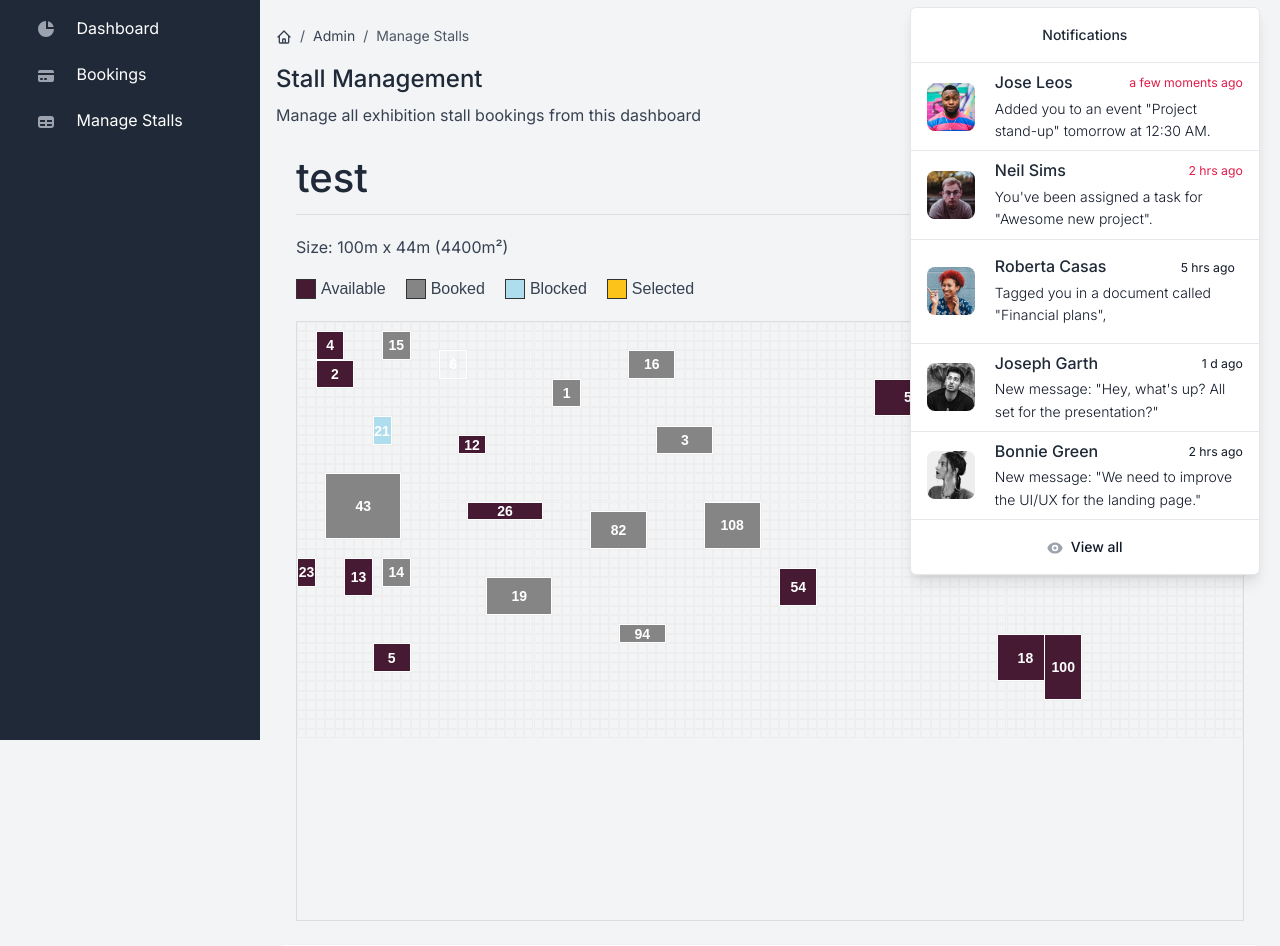
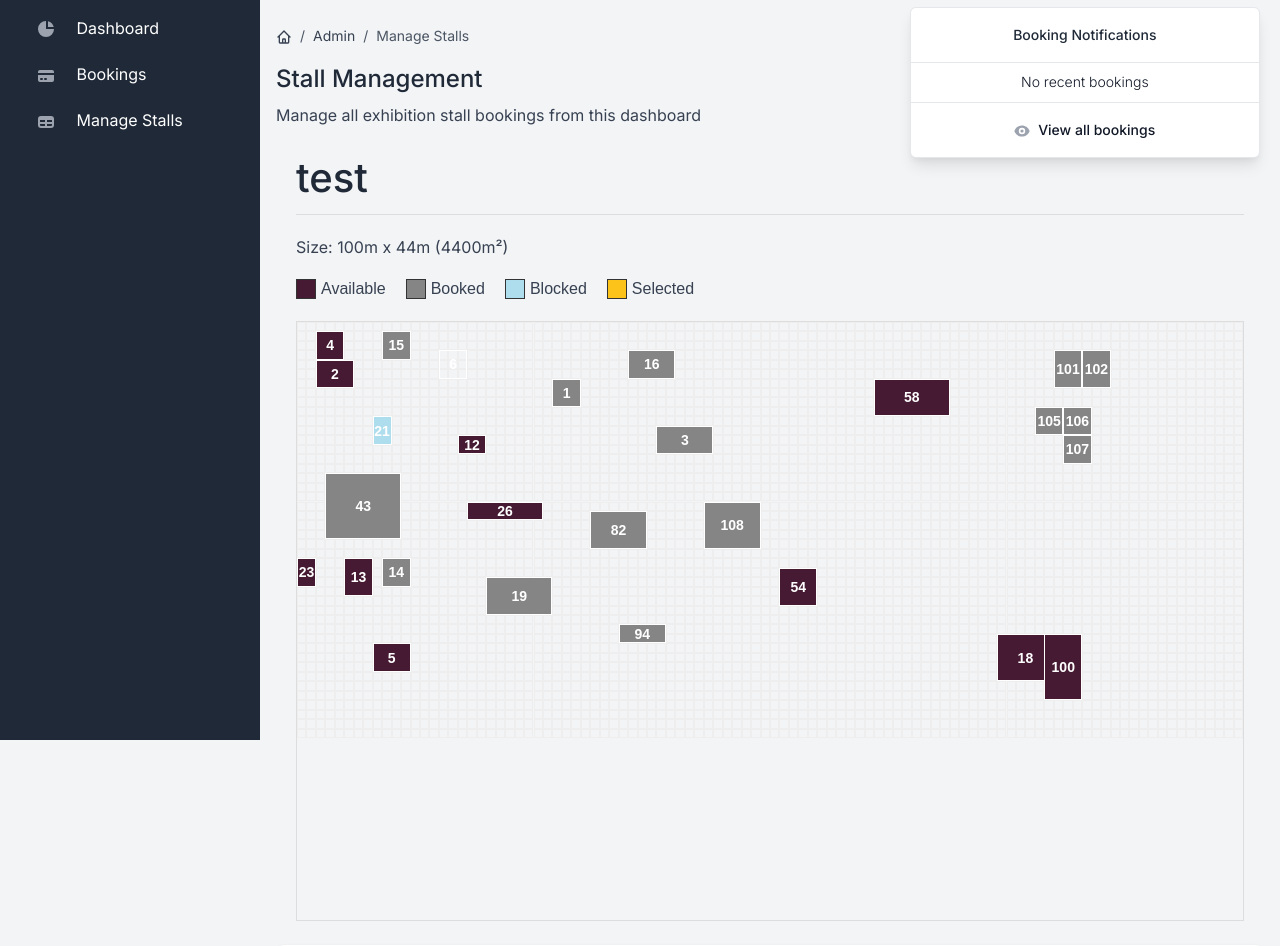
Before and after one commit to Martinjerome-i/booking, a Django app: page /admin_halls/1/manage/ in a window 1280 px wide, after a click that opens the changed part. Shown: the part 60-1006 px from the top of the page. Run offline with Django 5.2, Linux system fonts and the light colour scheme; data comes from the database, SQL or seed files in the repository; both versions use the stored data as it was after the commit; some libraries are stand-ins or nearby versions.

Commit message:
feat
update

```diff
--- a/halls/urls.py
+++ b/halls/urls.py
@@ -40,6 +40,7 @@
     path('logout/', views.admin_logout, name='admin_logout'),
     path('admin_dashboard/', views.admin_dashboard, name='admin_dashboard'),
     path('admin_booking/', views.admin_booking, name='admin_booking'),
+    path('notifications/', views.get_notifications, name='get_notifications'),
     # path('logout/', LogoutView.as_view(), name='logout'),
     path('api/verify_token/', views.verify_token, name='verify_token'),
 ]
--- a/halls/views.py
+++ b/halls/views.py
@@ -13,6 +13,7 @@
 from django.core.mail import send_mail
 from django.conf import settings
 from django.utils import timezone
+from datetime import timedelta
 from .models import Hall, Stall, Booking, ComboStall
 from django.views.decorators.http import require_POST
 from .forms import BookingForm
@@ -297,6 +298,58 @@
     }
 
     return render(request, 'home/dashboard.html', context)
+
+
+def get_notifications(request):
+    """Separate view for handling booking notifications"""
+    # Get latest 5 bookings for the notifications
+    latest_bookings = Booking.objects.all().order_by('-booking_date')[:5]
+
+    booking_notifications = []
+    for booking in latest_bookings:
+        # Get all stall numbers for this booking as a comma-separated string
+        stall_numbers = ", ".join([stall.stall_number for stall in booking.stalls.all()])
+
+        # Calculate time difference for display
+        time_diff = timezone.now() - booking.booking_date
+        if time_diff.days > 0:
+            time_display = f"{time_diff.days} days ago"
+        elif time_diff.seconds >= 3600:
+            hours = time_diff.seconds // 3600
+            time_display = f"{hours} hrs ago"
+        else:
+            minutes = time_diff.seconds // 60
+            time_display = "a few moments ago" if minutes < 5 else f"{minutes} mins ago"
+
+        # Check if this is a new notification (less than 24 hours)
+        one_day_ago = timezone.now() - timedelta(hours=24)
+        is_new = booking.booking_date >= one_day_ago
+
+        booking_notifications.append({
+            'id': booking.id,
+            'customer_name': booking.customer_name,
+            'stall_numbers': stall_numbers,
+            'time_display': time_display,
+            'booking_date': booking.booking_date,
+            'status': booking.status,
+            'is_new': is_new
+        })
+
+    # Check if there are new bookings (less than 24 hours old)
+    has_new_notifications = any(notification['is_new'] for notification in booking_notifications)
+
+    # If it's an AJAX request, return JSON
+    if request.headers.get('X-Requested-With') == 'XMLHttpRequest':
+        return JsonResponse({
+            'booking_notifications': booking_notifications,
+            'has_new_notifications': has_new_notifications
+        })
+
+    # Otherwise render a template
+    return render(request, 'home/notifications.html', {
+        'booking_notifications': booking_notifications,
+        'has_new_notifications': has_new_notifications
+    })
 
 
 def index(request):
--- a/templates/includes/navigation.html
+++ b/templates/includes/navigation.html
@@ -8,110 +8,57 @@
       <!-- Navbar links -->
       <ul class="navbar-nav align-items-center">
         <li class="nav-item dropdown">
-                      <a class="nav-link text-dark notification-bell unread dropdown-toggle" data-unread-notifications="true" href="#" role="button" data-bs-toggle="dropdown" data-bs-display="static" aria-expanded="false">
+          <a class="nav-link text-dark notification-bell {% if has_new_notifications %}unread{% endif %} dropdown-toggle"
+             data-unread-notifications="{{ has_new_notifications|lower }}"
+             href="#" role="button" data-bs-toggle="dropdown" data-bs-display="static" aria-expanded="false">
             <svg class="icon icon-sm text-gray-900" fill="currentColor" viewBox="0 0 20 20" xmlns="http://www.w3.org/2000/svg"><path d="M10 2a6 6 0 00-6 6v3.586l-.707.707A1 1 0 004 14h12a1 1 0 00.707-1.707L16 11.586V8a6 6 0 00-6-6zM10 18a3 3 0 01-3-3h6a3 3 0 01-3 3z"></path></svg>
           </a>
           <div class="dropdown-menu dropdown-menu-lg dropdown-menu-center mt-2 py-0">
             <div class="list-group list-group-flush">
-                          <a href="#" class="text-center text-primary fw-bold border-bottom border-light py-3">Notifications</a>
-                          <a href="#" class="list-group-item list-group-item-action border-bottom">
+              <a href="#" class="text-center text-primary fw-bold border-bottom border-light py-3">Booking Notifications</a>
+
+              {% for notification in booking_notifications %}
+              <div class="list-group-item list-group-item-action border-bottom">
                 <div class="row align-items-center">
                   <div class="col-auto">
-                                  <!-- Avatar -->
-                                  <img alt="Image placeholder" src="/static/assets/img/team/profile-picture-1.jpg" class="avatar-md rounded">
+                    <!-- Booking icon -->
+                    <div class="avatar-md bg-primary rounded d-flex align-items-center justify-content-center">
+                      <svg class="icon icon-sm text-white" fill="currentColor" viewBox="0 0 20 20" xmlns="http://www.w3.org/2000/svg">
+                        <path fill-rule="evenodd" d="M6 2a1 1 0 00-1 1v1H4a2 2 0 00-2 2v10a2 2 0 002 2h12a2 2 0 002-2V6a2 2 0 00-2-2h-1V3a1 1 0 10-2 0v1H7V3a1 1 0 00-1-1zm0 5a1 1 0 000 2h8a1 1 0 100-2H6z" clip-rule="evenodd"></path>
+                      </svg>
+                    </div>
                   </div>
                   <div class="col ps-0 ms-2">
                     <div class="d-flex justify-content-between align-items-center">
                       <div>
-                                        <h4 class="h6 mb-0 text-small">Jose Leos</h4>
+                        <h4 class="h6 mb-0 text-small">{{ notification.customer_name }}</h4>
                       </div>
                       <div class="text-end">
-                                        <small class="text-danger">a few moments ago</small>
+                        <small class="{% if notification.status == 'booked' %}text-success{% elif notification.status == 'cancelled' %}text-danger{% else %}text-warning{% endif %}">{{ notification.time_display }}</small>
                       </div>
                     </div>
-                                  <p class="font-small mt-1 mb-0">Added you to an event "Project stand-up" tomorrow at 12:30 AM.</p>
+                    <p class="font-small mt-1 mb-0">
+                      {% if notification.status == 'booked' %}
+                        Stall {{ notification.stall_numbers }} booked.
+                      {% elif notification.status == 'cancelled' %}
+                        Booking cancelled for stall {{ notification.stall_numbers }}.
+                      {% else %}
+                        Stall {{ notification.stall_numbers }} blocked.
+                      {% endif %}
+                    </p>
                   </div>
                 </div>
-                          </a>
-                          <a href="#" class="list-group-item list-group-item-action border-bottom">
-                            <div class="row align-items-center">
-                                <div class="col-auto">
-                                  <!-- Avatar -->
-                                  <img alt="Image placeholder" src="/static/assets/img/team/profile-picture-2.jpg" class="avatar-md rounded">
               </div>
-                                <div class="col ps-0 ms-2">
-                                  <div class="d-flex justify-content-between align-items-center">
-                                      <div>
-                                        <h4 class="h6 mb-0 text-small">Neil Sims</h4>
+              {% empty %}
+              <div class="list-group-item border-bottom">
+                <p class="font-small text-center mb-0">No recent bookings</p>
               </div>
-                                      <div class="text-end">
-                                        <small class="text-danger">2 hrs ago</small>
-                                      </div>
-                                  </div>
-                                  <p class="font-small mt-1 mb-0">You've been assigned a task for "Awesome new project".</p>
-                                </div>
-                            </div>
-                          </a>
-                          <a href="#" class="list-group-item list-group-item-action border-bottom">
-                            <div class="row align-items-center">
-                                <div class="col-auto">
-                                  <!-- Avatar -->
-                                  <img alt="Image placeholder" src="/static/assets/img/team/profile-picture-3.jpg" class="avatar-md rounded">
-                                </div>
-                                <div class="col ps-0 m-2">
-                                  <div class="d-flex justify-content-between align-items-center">
-                                      <div>
-                                        <h4 class="h6 mb-0 text-small">Roberta Casas</h4>
-                                      </div>
-                                      <div class="text-end">
-                                        <small>5 hrs ago</small>
-                                      </div>
-                                  </div>
-                                  <p class="font-small mt-1 mb-0">Tagged you in a document called "Financial plans",</p>
-                                </div>
-                            </div>
-                          </a>
-                          <a href="#" class="list-group-item list-group-item-action border-bottom">
-                            <div class="row align-items-center">
-                                <div class="col-auto">
-                                  <!-- Avatar -->
-                                  <img alt="Image placeholder" src="/static/assets/img/team/profile-picture-4.jpg" class="avatar-md rounded">
-                                </div>
-                                <div class="col ps-0 ms-2">
-                                  <div class="d-flex justify-content-between align-items-center">
-                                      <div>
-                                        <h4 class="h6 mb-0 text-small">Joseph Garth</h4>
-                                      </div>
-                                      <div class="text-end">
-                                        <small>1 d ago</small>
-                                      </div>
-                                  </div>
-                                  <p class="font-small mt-1 mb-0">New message: "Hey, what's up? All set for the presentation?"</p>
-                                </div>
-                            </div>
-                          </a>
-                          <a href="#" class="list-group-item list-group-item-action border-bottom">
-                            <div class="row align-items-center">
-                                <div class="col-auto">
-                                  <!-- Avatar -->
-                                  <img alt="Image placeholder" src="/static/assets/img/team/profile-picture-5.jpg" class="avatar-md rounded">
-                                </div>
-                                <div class="col ps-0 ms-2">
-                                  <div class="d-flex justify-content-between align-items-center">
-                                      <div>
-                                        <h4 class="h6 mb-0 text-small">Bonnie Green</h4>
-                                      </div>
-                                      <div class="text-end">
-                                        <small>2 hrs ago</small>
-                                      </div>
-                                  </div>
-                                  <p class="font-small mt-1 mb-0">New message: "We need to improve the UI/UX for the landing page."</p>
-                                </div>
-                            </div>
-                          </a>
-                          <a href="#" class="dropdown-item text-center fw-bold rounded-bottom py-3">
+              {% endfor %}
+
+              <!-- View all bookings link -->
+              <a href="{% url 'admin_booking' %}" class="dropdown-item text-center fw-bold rounded-bottom py-3">
                 <svg class="icon icon-xxs text-gray-400 me-1" fill="currentColor" viewBox="0 0 20 20" xmlns="http://www.w3.org/2000/svg"><path d="M10 12a2 2 0 100-4 2 2 0 000 4z"></path><path fill-rule="evenodd" d="M.458 10C1.732 5.943 5.522 3 10 3s8.268 2.943 9.542 7c-1.274 4.057-5.064 7-9.542 7S1.732 14.057.458 10zM14 10a4 4 0 11-8 0 4 4 0 018 0z" clip-rule="evenodd"></path></svg>
-                            View all
+                View all bookings
               </a>
             </div>
           </div>
--- a/templates/layouts/base.html
+++ b/templates/layouts/base.html
@@ -114,6 +114,8 @@
 
 // Also check on page load
 document.addEventListener('DOMContentLoaded', checkTokenValidity);
+
+
   {% endblock javascripts %}
 
 </body>
```
Also changed, not shown: db.sqlite3. Lines whose indentation alone changed are shown as unchanged.
